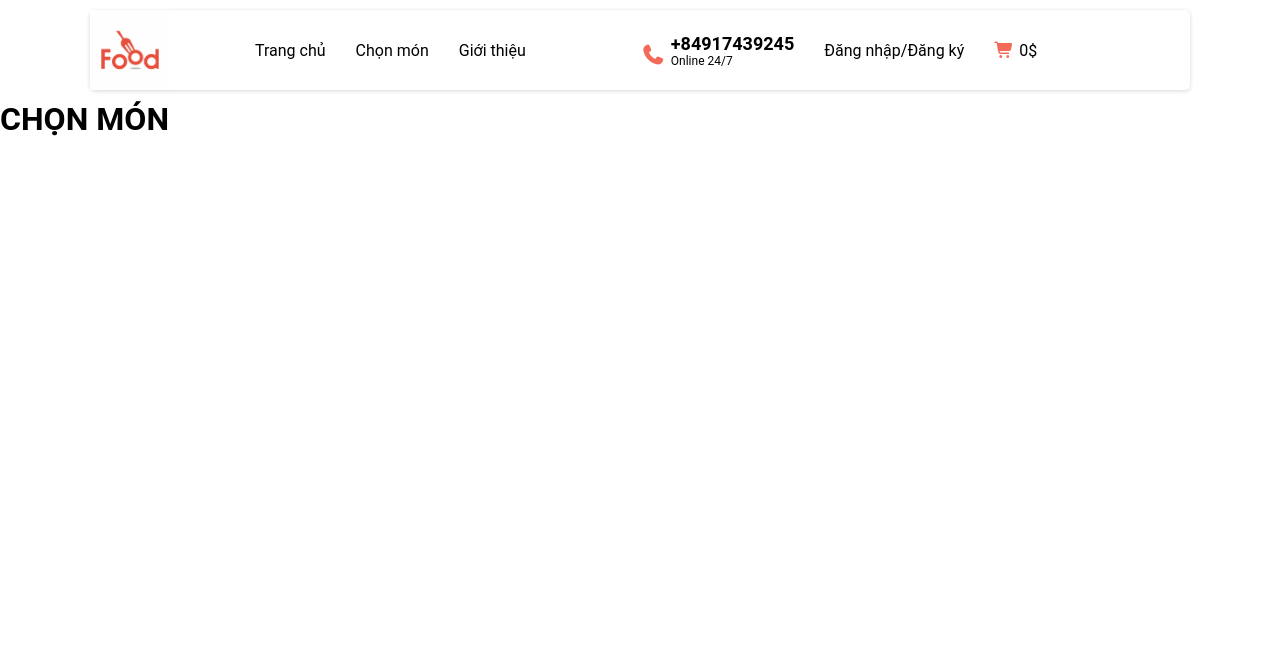
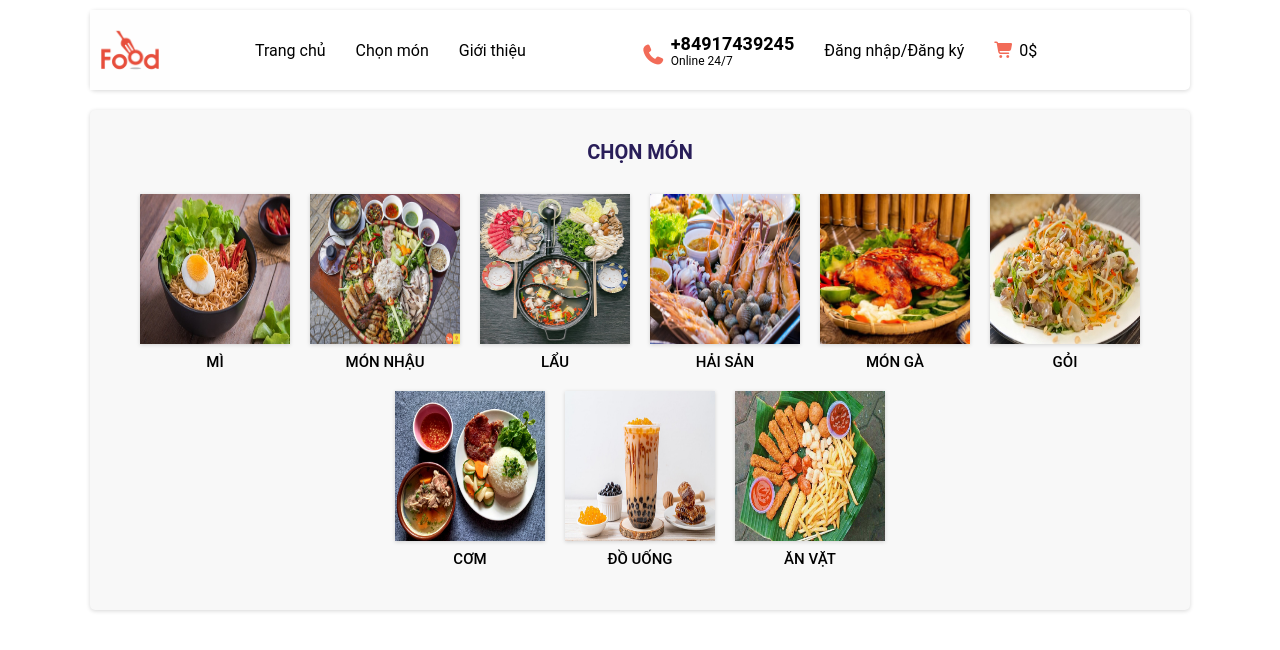
Before and after one commit to Sota64/HTML-CSS, a plain HTML site: page Home Page/index.html in a window 1280 px wide. Drawn offline with Linux system fonts and the light colour scheme.

Commit message:
Done Order Box

```diff
--- a/Home Page/index.html
+++ b/Home Page/index.html
@@ -38,12 +38,60 @@
     </nav>
 
 
+
+
+
     <div class="order">
         <div class="title">
             <h1>CHỌN MÓN</h1>
         </div>
 
-        <div></div>
+        <div class="order1">
+            <div class="item" >
+                <img src="./assets/imgs/mon mi.jpg" alt="">
+                <p>MÌ</p>
+            </div>
+
+            <div class="item">
+                <img src="./assets/imgs/mon nhau.jpg" alt="">
+                <p>MÓN NHẬU</p>
+            </div>
+
+            <div class="item">
+                <img src="./assets/imgs/mon lau.jpg" alt="">
+                <p>LẨU</p>
+            </div>
+
+            <div class="item">
+                <img src="./assets/imgs/hai san.jpg" alt="">
+                <p>HẢI SẢN</p>
+            </div>
+
+            <div class="item">
+                <img src="./assets/imgs/mon ga.jpg" alt="">
+                <p>MÓN GÀ</p>
+            </div>
+
+            <div class="item">
+                <img src="./assets/imgs/mon goi.jpg" alt="">
+                <p>GỎI</p>
+            </div>
+
+            <div class="item">
+                <img src="./assets/imgs/com.jpeg" alt="">
+                <p>CƠM</p>
+            </div>
+
+            <div class="item">
+                <img src="./assets/imgs/do uong.jpg" alt="">
+                <p>ĐỒ UỐNG</p>
+            </div>
+
+            <div class="item">
+                <img src="./assets/imgs/an vat.jpg" alt="">
+                <p>ĂN VẶT</p>
+            </div>
+        </div>
 
 
     </div>
--- a/Home Page/main.css
+++ b/Home Page/main.css
@@ -2,6 +2,7 @@
     padding: 0;
     margin: 0;
     font-family: "Roboto", sans-serif;
+    box-sizing: border-box;
 }
 
 nav {
@@ -61,3 +62,49 @@ nav {
         margin-right: 5px;
     }
 }
+
+
+.order{
+    background-color: #F8F8F8;
+    margin: 20px 90px;
+    border-radius: 5px;
+    box-shadow: rgba(0, 0, 0, 0.16) 0px 1px 4px;
+    height: 500px;
+
+}
+
+.title {
+    color: #291E59;
+    font-size: 10px;
+    text-align: center;
+    padding: 30px 0;
+}
+
+
+.order1{
+    gap: 20px;
+    display: flex;
+    flex-wrap: wrap;
+    text-align: center;
+    justify-content: center
+}
+
+.item {
+    width: 150px;
+    img{
+        width: 100%;
+        height: 150px;
+        box-shadow: rgba(0, 0, 0, 0.16) 0px 1px 4px;
+
+    }
+
+    p{
+        font-size: 15px;
+        margin-top: 5px;
+        font-weight: 550;
+    }
+}
+
+.item p:hover{
+    color: #F26B58;
+}
```
Also changed, not shown: Home Page/assets/imgs/an vat.jpg (added), Home Page/assets/imgs/com.jpeg (added), Home Page/assets/imgs/do uong.jpg (added), Home Page/assets/imgs/hai san.jpg (added), Home Page/assets/imgs/mon ga.jpg (added), Home Page/assets/imgs/mon goi.jpg (added), Home Page/assets/imgs/mon lau.jpg (added), Home Page/assets/imgs/mon mi.jpg (added), Home Page/assets/imgs/mon nhau.jpg (added).
